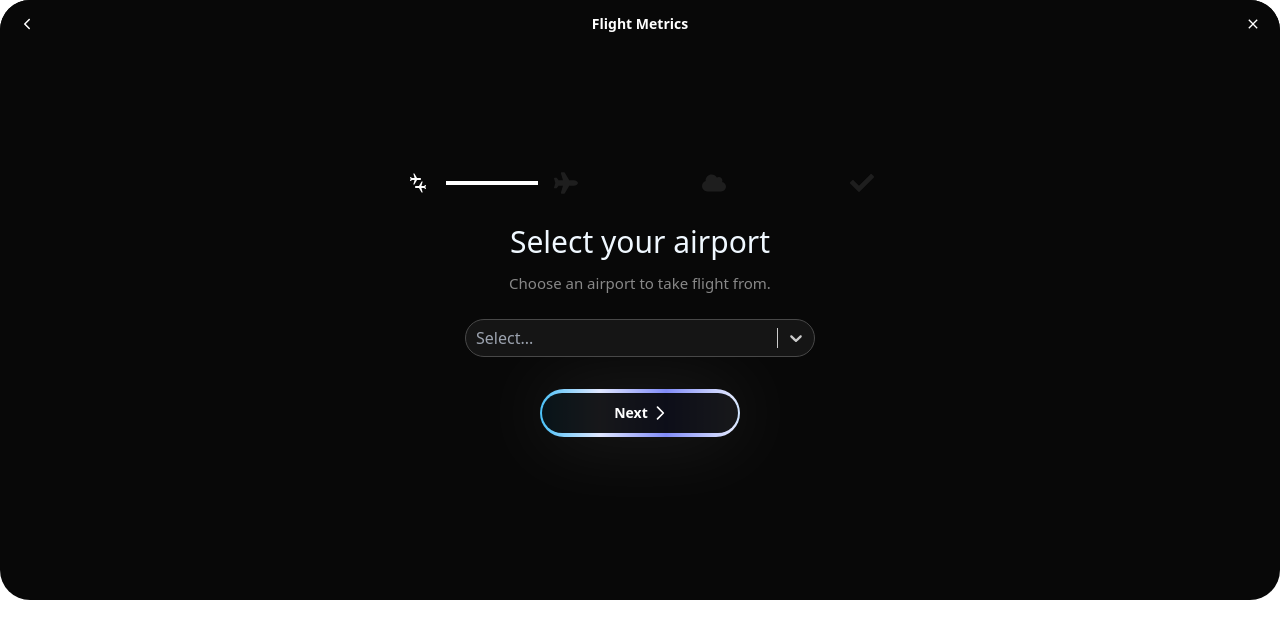
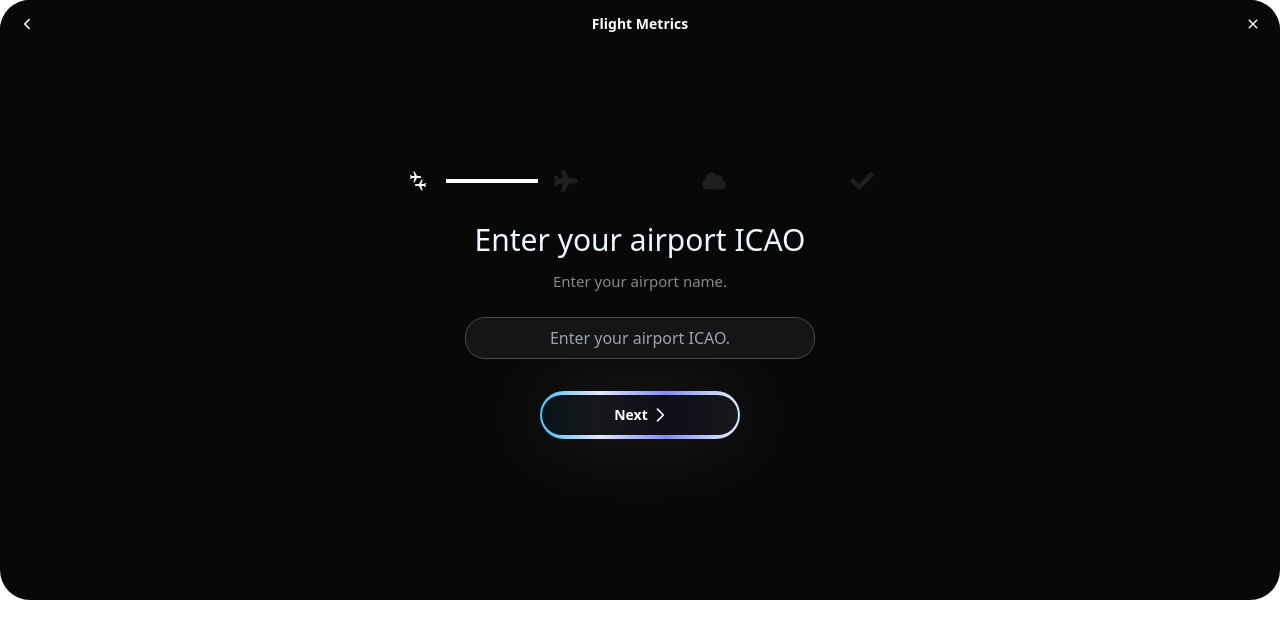
Before and after one commit to ZeroxyDev/FlightMetrics, a Next.js app: page /choose in a window 1280 px wide. Shown: the top 638 px of the page. Built offline with nearby package versions, Linux system fonts and the light colour scheme.

Commit message:
[Mod] External API

```diff
--- a/src/app/UI/buttons/button.tsx
+++ b/src/app/UI/buttons/button.tsx
@@ -3,19 +3,26 @@
 interface ButtonProps {
     handleFunction: () => void
     text?: string
+    loading?: boolean
 }
 
-export default function Button( {handleFunction, text}: ButtonProps) {
+export default function Button( {handleFunction, text, loading}: ButtonProps) {
     return (
         <button onClick={handleFunction} className="relative z-[1] bg-gray-900 w-[40%] hover:w-[50%] justify-center hover:scale-1 transition-all duration-[.8s] group  overflow-hidden h-12 rounded-full flex space-x-2 animate-gradient bg-[length:200%_auto] items-center bg-[linear-gradient(to_right,theme(colors.indigo.400),theme(colors.indigo.100),theme(colors.sky.400),theme(colors.fuchsia.400),theme(colors.sky.400),theme(colors.indigo.100),theme(colors.indigo.400))]" style={{ filter: 'drop-shadow(0 0px 40px rgba(255, 255, 255, 0.1))' }}>
                     <div className='flex bg-[#000000e5]  w-[98%] h-[84%] rounded-big  justify-center items-center'>
-                    <span className="relative text-sm text-white font-bold">{text}</span>
-                    <div className="flex items-center -space-x-3 translate-x-3">
+                    {!loading && <span className="relative text-sm text-white font-bold">{text}</span>}
+
+                    {loading && <div
+                    className="inline-block h-4 w-4 animate-spin rounded-full border-4 border-solid border-current border-r-transparent align-[-0.125em] motion-reduce:animate-[spin_1.5s_linear_infinite]" role="status">
+                    <span className="!absolute !-m-px !h-px !w-px !overflow-hidden !whitespace-nowrap !border-0 !p-0 ![clip:rect(0,0,0,0)]">Loading...</span>
+                    </div>}
+
+                    {!loading && <div className="flex items-center -space-x-3 translate-x-3">
                         <div className="w-2.5 h-[1.6px] rounded bg-white origin-left scale-x-0 transition duration-[.8s] group-hover:scale-x-100"></div>
                         <svg xmlns="http://www.w3.org/2000/svg" className="h-5 w-5 stroke-white -translate-x-2 transition duration-[.8s] group-hover:translate-x-0" fill="none" viewBox="0 0 24 24" stroke="currentColor" strokeWidth="2">
                             <path strokeLinecap="round" strokeLinejoin="round" d="M9 5l7 7-7 7" />
                         </svg>
-                    </div>
+                    </div>}
                     </div>
         </button>
     );
--- a/src/app/choose/page.tsx
+++ b/src/app/choose/page.tsx
@@ -1,7 +1,7 @@
 "use client"
 import { useEffect, useState } from 'react';
 import Select from 'react-select';
-import { fetchLocalAPI } from '../utils/API';
+import { fetchExternalAPI, fetchLocalAPI } from '../utils/API';
 import { calculateFlexTemp, calculateV, calculateV1, calculateVR, calculatev2 } from '../core/calculation';
 import { useMCDU } from '../context/mcduContext';
 import { useRouter } from 'next/navigation';
@@ -9,6 +9,7 @@ import { IoIosArrowBack } from "react-icons/io";
 import Button from '../UI/buttons/button';
 import InProgress from '../UI/progress/in-progress';
 import { colourStyles } from '../UI/style/select-styles';
+import { TransformedObject, transformAirportObject } from '../utils/convert';
 
 
 interface SelectType {
@@ -49,6 +50,9 @@ export default function Calculate() {
     const [selectedTemperature, setSelectedTemperature] = useState<number>(0);
     const [selectedWindDeg, setSelectedWindDeg] = useState<number>(0);
     const [selectedWindKt, setSelectedWindKt] = useState<number>(0);
+    const [selectedTransAlt, setSelectedTransAlt] = useState<number>(0);
+    const [airportICAO, setAirportICAO] = useState<string>("");
+    const [loading, setLoading] = useState<boolean>(false);
 
     const [noise, setNoise] = useState<SelectType | null>(null);
     const [noiseOptions, setNoiseOptions] = useState<SelectType[]>([
@@ -65,15 +69,9 @@ export default function Calculate() {
     useEffect(() => {
         async function fetchData() {
             try {
-                const [airportData, aircraftData] = await Promise.all([
-                    fetchLocalAPI('airports'),
+                const [aircraftData] = await Promise.all([
                     fetchLocalAPI('aircrafts')
                 ]);
-
-                const airportOptions = airportData.map((airport: any) => ({
-                    value: airport.ICAO,
-                    label: `${airport.name} (${airport.ICAO})`
-                }));
 
                 const aircraftOptions = aircraftData.map((aircraft: any) => ({
                     value: aircraft.type,
@@ -89,25 +87,6 @@ export default function Calculate() {
 
         fetchData();
     }, []);
-
-    useEffect(() => {
-        async function fetchAirportDetails() {
-            if (selectedAirport) {
-                try {
-                    const response = await fetchLocalAPI(`airport/${(selectedAirport.value).toLowerCase()}`);
-                    setAirportDetails(response);
-                    setRunwayOptions(response.runways.map((runway: any) => ({
-                        value: runway.id,
-                        label: runway.name
-                    })));
-                } catch (error) {
-                    console.error('Error fetching airport details:', error);
-                }
-            }
-        }
-
-        fetchAirportDetails();
-    }, [selectedAirport]);
 
     useEffect(() => {
         async function fetchAircraftDetails() {
@@ -135,7 +114,42 @@ export default function Calculate() {
         fetchAircraftDetails();
     }, [aircraftType]);
 
-    const handleNextStep = () => {
+    async function checkandsetICAO() {
+        if (actualStep === 0) {
+            setLoading(true);
+            setSelectedAirport({
+                value: airportICAO.toUpperCase(),
+                label: `${airportICAO}`
+            });
+            try {
+                const responseExternal = await fetchExternalAPI(`https://raw.githubusercontent.com/zeroxydev/runways-db/main/icao/${(airportICAO.toUpperCase())}.json`);
+                    // Transformar el objeto de ejemplo
+                    let transformedAirportObject: TransformedObject = transformAirportObject({
+                        ...responseExternal
+                    });
+                    setIsReadyToProceed(true);
+                    setAirportDetails(transformedAirportObject);
+                    setRunwayOptions(transformedAirportObject.runways.map((runway: any) => ({
+                        value: runway.id,
+                        label: runway.name
+                    })));
+                    setLoading(false);
+
+                    console.log(responseExternal);
+                    return true;
+            } catch (error) {
+                setShowAlert('Invalid ICAO code');
+                setLoading(false);
+                return false
+            }
+        }
+    }
+
+    const handleNextStep = async () => {
+
+        if(actualStep === 0 && ! await checkandsetICAO()) return
+
+
         setShowAlert(null);
         if (isReadyToProceed) {
             setActualStep(prevStep => prevStep + 1);
@@ -182,6 +196,7 @@ export default function Calculate() {
                 temperature: selectedTemperature,
                 windDirection: selectedWindDeg,
                 windSpeed: selectedWindKt,
+                transitionAlt: selectedTransAlt,
             },
             // Puedes incluir más secciones según sea necesario
         };
@@ -197,7 +212,7 @@ export default function Calculate() {
 
         const trim = await calculateTrim
         const thrRed = airportDetails?.elevation + 1500
-        const thrAcc = !noise ? airportDetails?.elevation + 1500 : airportDetails?.elevation + 2500
+        const thrAcc = noise?.value === "no" ? airportDetails?.elevation + 1500 : airportDetails?.elevation + 2500
         const engOut = thrAcc // Calcular el valor de engOut, placeholder
 
 
@@ -215,7 +230,7 @@ export default function Calculate() {
             "thrRed": thrRed,
             "thrAcc": thrAcc,
             "engOut": engOut,
-            "transitionAltitude": airportDetails?.transitionAltitude,
+            "transitionAltitude": selectedTransAlt,
             "flpretr": vconf.flaps,
             "slrretr": vconf.slats,
             "clean": vconf.clean,
@@ -311,35 +326,68 @@ useEffect(() => {
         );
     };
 
+
+    const createInputOptionText = (label: string, value: string, handleChange: (newValue: string) => void, unit: string, required: boolean, desc?: string, placeholder?: string) => {
+
+        return (
+            <div className="col-span-2 flex justify-center items-center flex-col w-full gap-2">
+
+                <div className='flex justify-center items-center'>
+                {actualStep !== 0 && <button className='transition h-fit mr-4 duration-300 border border-tertiary bg-button hover:bg-buttonHover text-white py-2 px-2 rounded-[20px] text-center' onClick={handlePrevStep}><IoIosArrowBack /></button>}
+                <label className='text-[30px] w-full text-center'>{label}{/* {required && <span className="text-red-500">*</span>} */}</label>
+                </div>
+
+                <label className='text-[15px] text-[#888888] w-full text-center'>{desc}</label>
+                <div className='mt-4 w-[70%] mb-4'>
+                    <input
+                        value={value?.toString() ? value?.toString() : ''}
+                        onChange={(e) => {
+                            handleChange(e.target.value);
+                        }}
+                        id={`selected${label}`}
+                        type='text'
+                        placeholder={placeholder || 'Enter anything...'}
+                        className='border outline-none rounded-[20px] border-tertiary w-full bg-button hover:bg-buttonHover text-white py-2 px-4 text-center'
+                    />
+                     {showAlert && <div className='text-[#888888] mt-4 text-center text-sm '>{showAlert}</div>}
+                </div>
+            </div>
+        );
+    };
+
+
+
     const checkRequiredAnswers = () => {
         switch (actualStep) {
             case 0:
-                return selectedAirport !== null;
+                return airportICAO !== null;
             case 1:
                 return selectedRunway !== null;
             case 2:
                 return runwayCondition !== null;
             case 3:
+                return selectedTransAlt >= 0 && selectedTransAlt <= 20000;
+            case 4:
                 return aircraftType !== null;
-            case 4:
+            case 5:
                 return selectedFlapConfig !== null;
-            case 5:
+            case 6:
                 return true;
-            case 6:
+            case 7:
                 return hasAirConditioning?.value !== null;
-            case 7:
+            case 8:
                 return noise !== null;
-            case 8:
+            case 9:
                 return selectedGW >= parseInt(aircraftDetails?.info.weight.empty) * 1000 && selectedGW <= parseInt(aircraftDetails?.info.weight.maxTakeoff) * 1000;
-            case 9:
+            case 10:
                 return selectedCG >= 8.0 && selectedCG <= 50.0;
-            case 10:
+            case 11:
                 return selectedQNH >= 800 && selectedQNH <= 1100;
-            case 11:
+            case 12:
                 return selectedTemperature >= -100 && selectedTemperature <= 100;
-            case 12:
+            case 13:
                 return (selectedWindDeg >= 0 && selectedWindDeg <= 360)
-            case 13:
+            case 14:
                 return (selectedWindKt >= 0 && selectedWindKt <= 250);
             default:
                 return false;
@@ -350,32 +398,35 @@ useEffect(() => {
     const renderStep = () => {
         switch (actualStep) {
             case 0:
-                return createSelect('Select your airport', selectedAirport, airportOptions, setSelectedAirport, false, true, "Choose an airport to take flight from.");
+                return createInputOptionText('Enter your airport ICAO', airportICAO.toUpperCase(), setAirportICAO, 'airport', true, "Enter your airport name.", "Enter your airport ICAO.");
+ /*                return createSelect('Select your airport', selectedAirport, airportOptions, setSelectedAirport, false, true, "Choose an airport to take flight from."); */
             case 1:
                 return createSelect('Select your runway', selectedRunway, runwayOptions, setSelectedRunway, false, true, "Choose your runway to take flight from.");
             case 2:
                 return createSelect('Select runway condition', runwayCondition, runwayConditionOptions, setRunwayCondition, false, true, "Choose the condition of your runway.");
             case 3:
+                return createInputOption('Enter your transition altitude', selectedTransAlt, setSelectedTransAlt, 'transalt', true, "Enter your transition altitude in feet.");
+            case 4:
                 return createSelect('Select your aircraft', aircraftType, aircraftOptions, setAircraftType, false, true, "Choose your aircraft.");
-            case 4:
+            case 5:
                 return createSelect('Select your Flap Configuration', selectedFlapConfig, flapConfigOptions, setSelectedFlapConfig, false, true, "Choose your flap configuration.");
-            case 5:
+            case 6:
                 return createSelect('Select your Anti-ice ON Type', antiIce, antiIceOptions, setAntiIce, true, false, "Choose your aircraft Anti-ice Type.");
-            case 6:
+            case 7:
                 return createSelect('Select your Air Conditioning capability', hasAirConditioning, airConditioningOptions, setHasAirConditioning, false, true, "Choose your aircraft Air Conditioning capability.");
-            case 7:
+            case 8:
                 return createSelect('Is noise reduction required?', noise, noiseOptions, setNoise, false, true, "Are you requiring noise reduction on your flight?");
-            case 8:
+            case 9:
                 return createInputOption('Select your Gross Weight', selectedGW, setSelectedGW, 'gw', true, "Enter the Gross Weight of your aircraft in kg.");
-            case 9:
+            case 10:
                 return createInputOption('Select your Center of Gravity', selectedCG, setSelectedCG, 'cg', true, "Enter the Center of Gravity of your aircraft.");
-            case 10:
+            case 11:
                 return createInputOption('Enter QNH (hPa)', selectedQNH, setSelectedQNH, 'qnh', true, "Enter the QNH of your airport in hPa.");
-            case 11:
+            case 12:
                 return createInputOption('Enter Temperature (°C)', selectedTemperature, setSelectedTemperature, 'temperature', true, "Enter the Temperature of your airport in °C.");
-            case 12:
+            case 13:
                 return createInputOption('Enter wind deg', selectedWindDeg, setSelectedWindDeg, 'winddeg', true, "Enter the wind direction in degrees.");
-            case 13:
+            case 14:
                 return createInputOption('Enter wind kt', selectedWindKt, setSelectedWindKt, 'windkt', true, "Enter the wind speed in knots.");
             default:
                 return null;
@@ -389,8 +440,8 @@ useEffect(() => {
                 <div className='z-[100] w-full '>
                 {renderStep()}</div>
                 <div className=' flex justify-center items-center w-full'>
-                {actualStep <= 12 && <Button text="Next" handleFunction={handleNextStep}></Button>}
-                {actualStep > 12 &&  <Button text="Submit" handleFunction={handleSubmit}></Button>}
+                {actualStep <= 13 && <Button loading={loading} text="Next" handleFunction={handleNextStep}></Button>}
+                {actualStep > 13 &&  <Button loading={loading} text="Submit" handleFunction={handleSubmit}></Button>}
                 </div>
             </div>
         </div>
--- a/src/app/result/page.tsx
+++ b/src/app/result/page.tsx
@@ -8,7 +8,7 @@ export default function Result() {
 
     const router = useRouter();
     return (
-        <div className="w-[80%] flex-col aspect-square h-full flex justify-center items-center">
+        <div className="w-[80%] max-w-[500px] flex-col aspect-square h-full flex justify-center items-center">
             <MCDU></MCDU>
             <Button text="New Flight" handleFunction={function (): void {
                 router.push("/choose")
--- a/src/app/utils/API.ts
+++ b/src/app/utils/API.ts
@@ -16,6 +16,10 @@ export async function fetchLocalAPI(route: string): Promise<any> {
     return await fileContent.json();
 }
 
+export async function fetchExternalAPI(url: string) {
+    return fetch(url).then((response) => response.json());
+}
+
 // Función para verificar si la ruta existe
 export async function isValidRoute(route: string): Promise<boolean> {
     const jsonFilePath = getJSONFilePath(route);
--- /dev/null
+++ b/src/app/utils/convert.ts
@@ -0,0 +1,44 @@
+interface Runway {
+    le_ident: string;
+    length_ft: number;
+    le_heading_degT: number;
+    he_ident: string;
+    he_heading_degT: number;
+}
+
+export interface TransformedObject {
+    ICAO: string;
+    elevation: number;
+    runways: {
+        name: string;
+        length: number;
+        heading: number;
+    }[];
+}
+
+export function transformAirportObject(airportObject: any): TransformedObject {
+    // Crear un nuevo objeto con la estructura deseada
+    let transformedObject: TransformedObject = {
+        ICAO: airportObject.ident,
+        elevation: parseInt(airportObject.elevation_ft),
+        runways: []
+    };
+
+    // Iterar sobre las pistas del aeropuerto original y transformarlas
+    airportObject.runways.forEach((runway: Runway) => {
+        // Agregar las pistas transformada al nuevo objeto
+        transformedObject.runways.push({
+            name: runway.le_ident,
+            length: Math.round(runway.length_ft),
+            heading: Math.round(runway.le_heading_degT)
+        });
+
+        transformedObject.runways.push({
+            name: runway.he_ident,
+            length: Math.round(runway.length_ft),
+            heading: Math.round(runway.he_heading_degT)
+        });
+    });
+
+    return transformedObject;
+}
```
Also changed, not shown: src/app/UI/progress/in-progress.tsx (+5 -5 lines).
